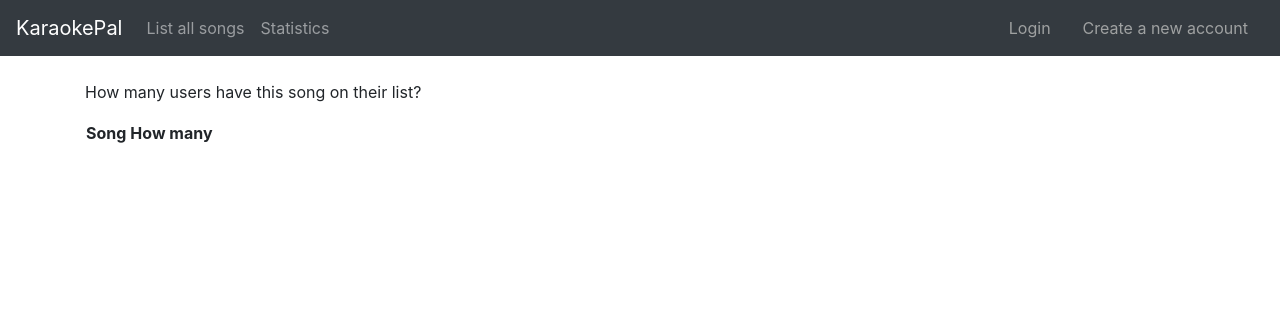
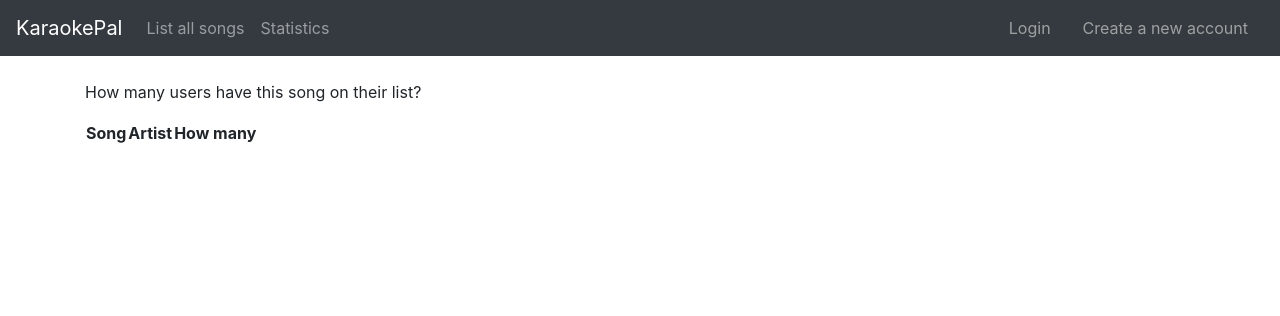
Before and after one commit to apndx/Karaokepal, a Flask app: page /songs/stats/ in a window 1280 px wide. Shown: the top 316 px of the page. Run offline with Flask 2, Linux system fonts and the light colour scheme; data that the repository does not hold is empty; some libraries are stand-ins or nearby versions.

Commit message:
stats heroku debug

```diff
--- a/application/songs/views.py
+++ b/application/songs/views.py
@@ -11,7 +11,6 @@ from application.artists.models import Artist
 @app.route("/songs", methods=["GET"])
 def songs_index():
 
-    #return render_template("songs/list.html", songs = Song.query.order_by(Song.songname).all())
     return render_template("songs/list.html", songs = Song.list_songs_with_artistname())
 
 @app.route("/songs/new/")
--- a/application/templates/songs/stats.html
+++ b/application/templates/songs/stats.html
@@ -7,7 +7,7 @@
 <table>
     <tr>
         <th>Song</th>
-        <th>  </th>
+        <th>Artist</th>
         <th>How many</th>
     </tr>
 
```
